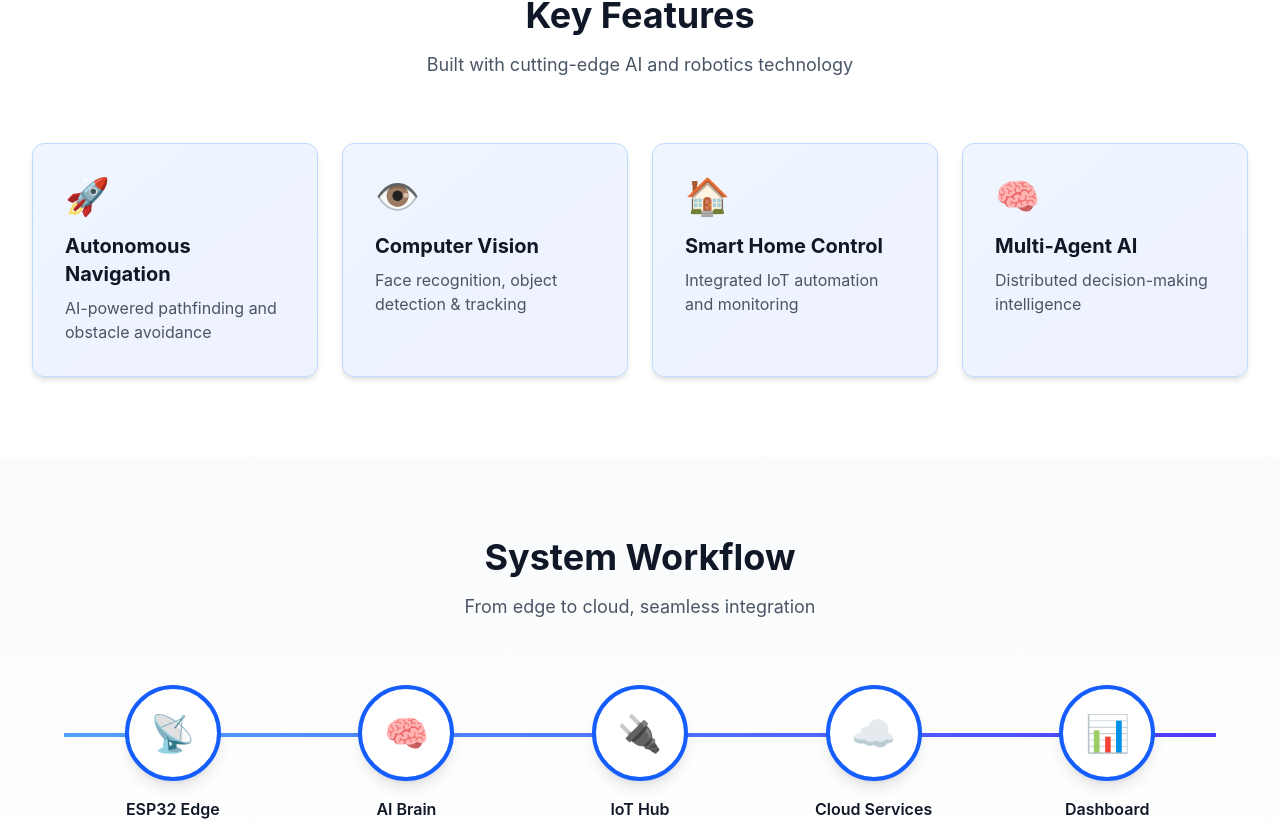
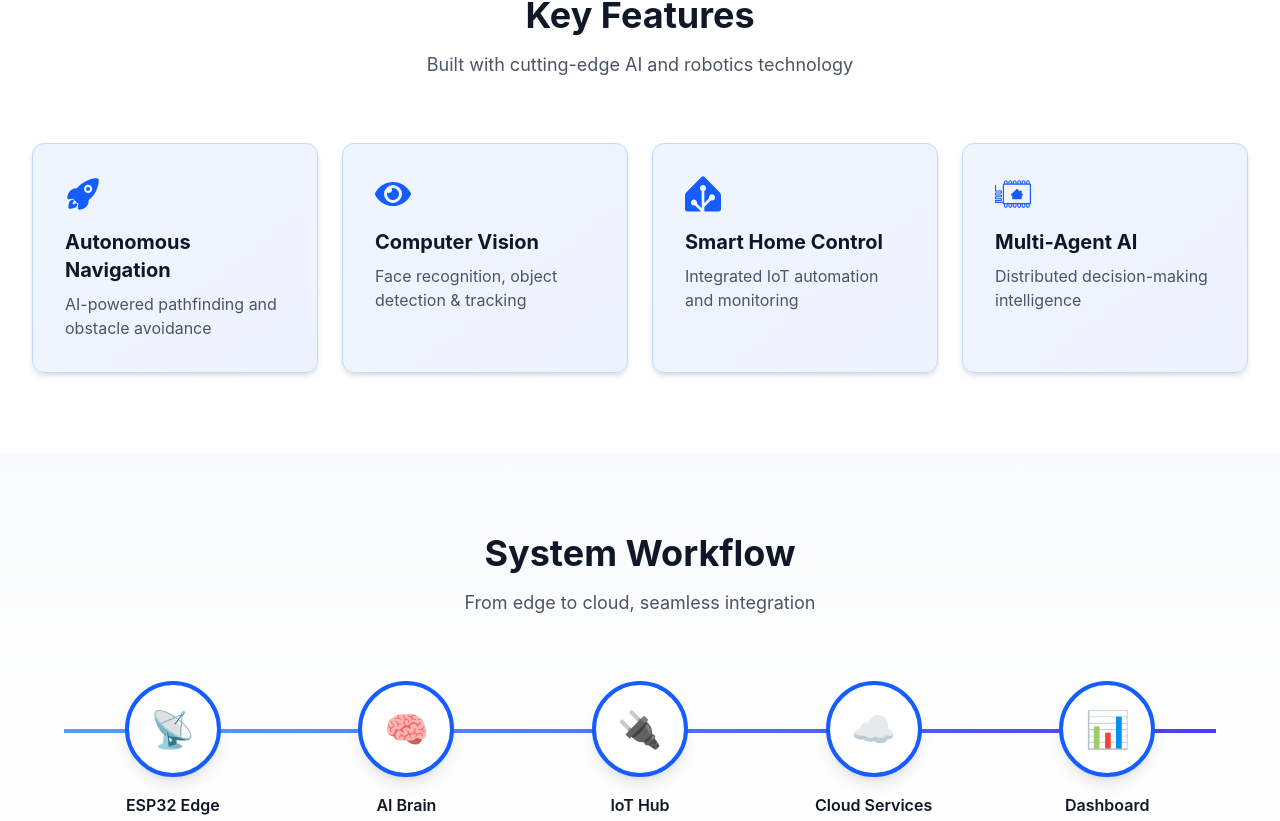
Before and after one commit to thathsarabandara/03-rex-web-dashbaord, a React (Vite) app: page / in a window 1280 px wide. Shown: the part 885-1706 px from the top of the page. Built offline with nearby package versions, Linux system fonts and the light colour scheme.

Commit message:
feat: update icons in Home component for enhanced visual representation

```diff
--- a/src/pages/common/Home.jsx
+++ b/src/pages/common/Home.jsx
@@ -2,8 +2,9 @@ import { useEffect, useRef } from 'react';
 import gsap from 'gsap';
 import { ScrollTrigger } from 'gsap/ScrollTrigger';
 import { Link } from 'react-router-dom';
-import { FaPython, FaDocker, FaGitAlt, FaLinux } from 'react-icons/fa';
-import { SiKubernetes, SiJupyter, SiTensorflow, SiFlask, SiNodedotjs, SiReact, SiPostgresql, SiRaspberrypi, SiArduino, SiMqtt, SiEsphome } from 'react-icons/si';
+import { FaPython, FaDocker, FaGitAlt, FaLinux, FaEye } from 'react-icons/fa';
+import { SiKubernetes, SiJupyter, SiTensorflow, SiFlask, SiNodedotjs, SiReact, SiPostgresql, SiRaspberrypi, SiArduino, SiMqtt, SiEsphome, SiHomeassistant } from 'react-icons/si';
+import { IoRocket } from 'react-icons/io5';
 
 gsap.registerPlugin(ScrollTrigger);
 
@@ -183,22 +184,22 @@ export default function Home() {
           <div className="grid grid-cols-1 md:grid-cols-2 lg:grid-cols-4 gap-6">
             {[
               {
-                icon: '🚀',
+                icon: <IoRocket className="text-4xl mb-4 text-blue-600" />,
                 title: 'Autonomous Navigation',
                 desc: 'AI-powered pathfinding and obstacle avoidance',
               },
               {
-                icon: '👁️',
+                icon: <FaEye className="text-4xl mb-4 text-blue-600" />,
                 title: 'Computer Vision',
                 desc: 'Face recognition, object detection & tracking',
               },
               {
-                icon: '🏠',
+                icon: <SiHomeassistant className="text-4xl mb-4 text-blue-600" />,
                 title: 'Smart Home Control',
                 desc: 'Integrated IoT automation and monitoring',
               },
               {
-                icon: '🧠',
+                icon: <SiEsphome className="text-4xl mb-4 text-blue-600" />,
                 title: 'Multi-Agent AI',
                 desc: 'Distributed decision-making intelligence',
               },
@@ -207,7 +208,7 @@ export default function Home() {
                 key={idx}
                 className="feature-card bg-gradient-to-br from-blue-50 to-indigo-50 p-8 rounded-xl shadow-md hover:shadow-lg transition duration-300 border border-blue-200"
               >
-                <div className="text-4xl mb-4">{feature.icon}</div>
+                {feature.icon}
                 <h3 className="text-xl font-bold text-gray-900 mb-2">{feature.title}</h3>
                 <p className="text-gray-600">{feature.desc}</p>
               </div>
```
